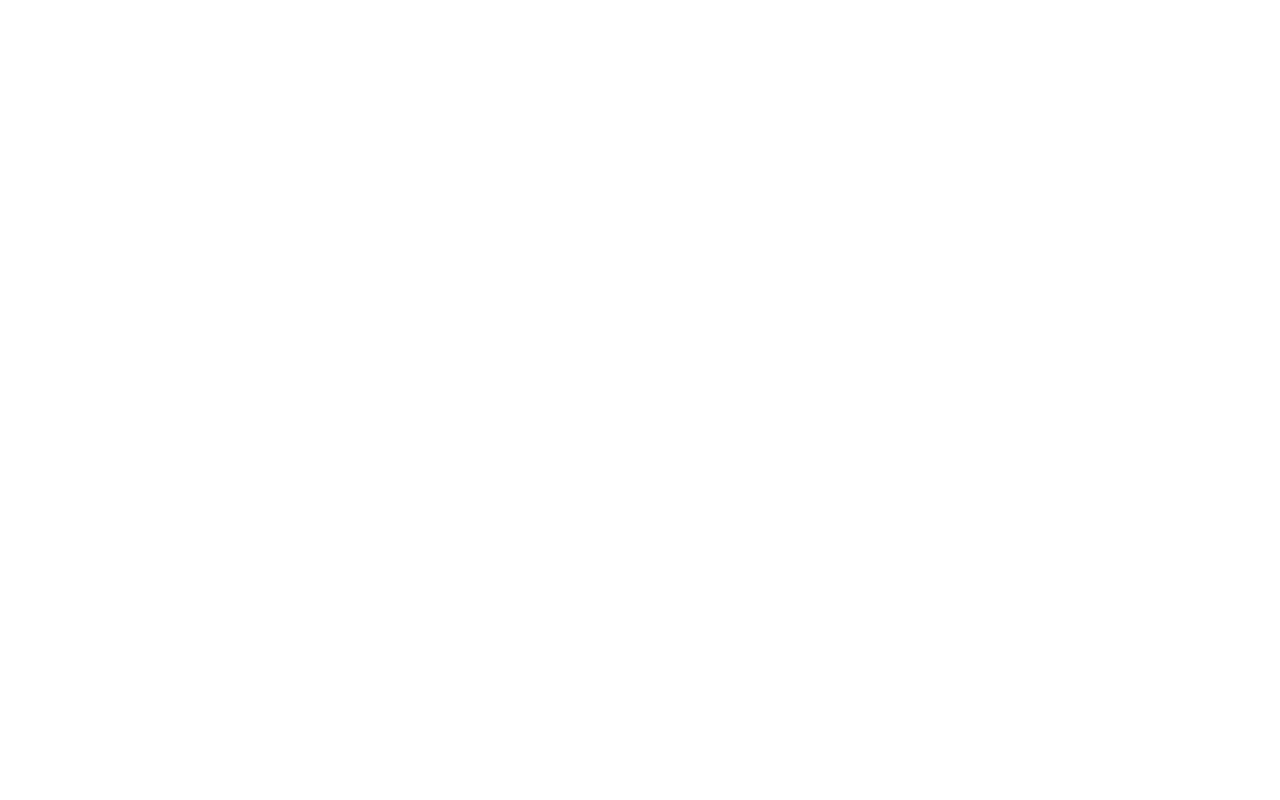
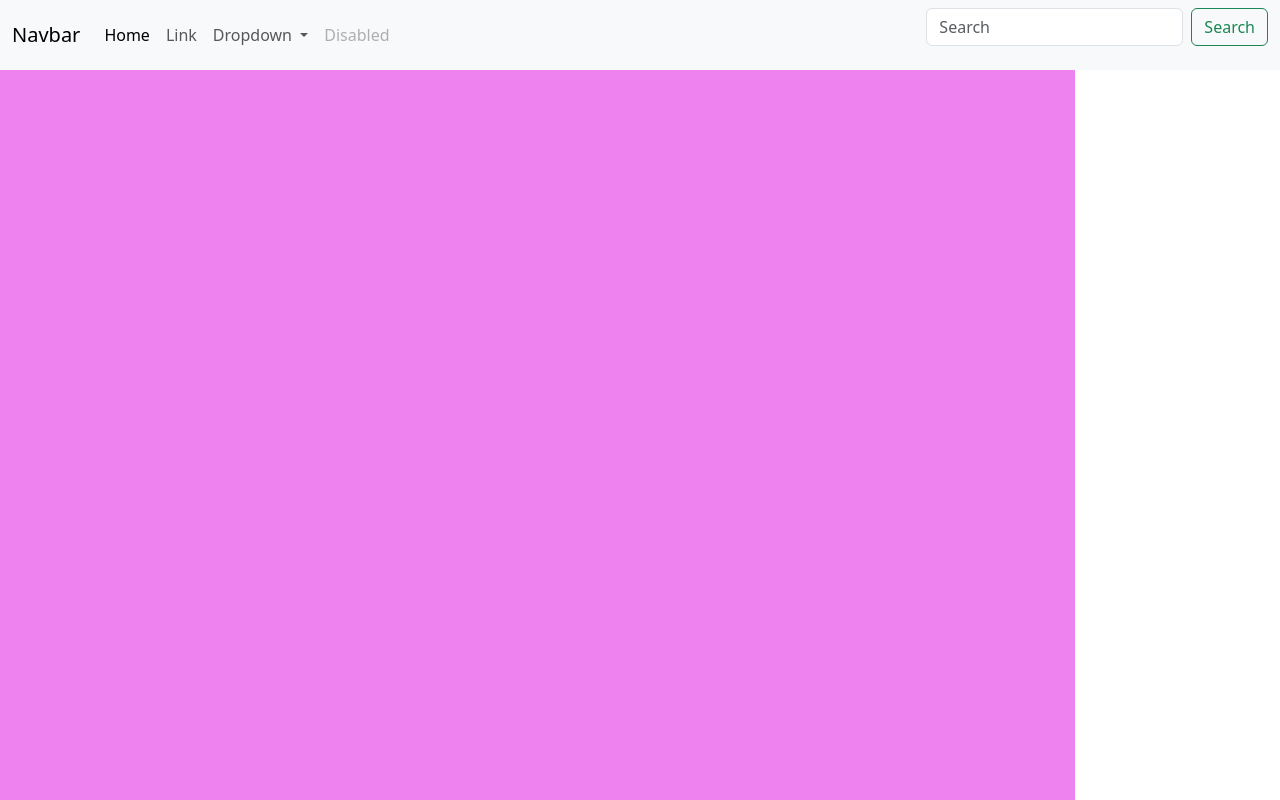
Before and after one commit to AlessioDiMari/html-css-bootstrap-dashboard, a plain HTML site: page index.html in a window 1280 px wide. Drawn offline with nearby package versions, Linux system fonts and the light colour scheme.

Commit message:
abbozzo navbar

```diff
--- a/css/style.css
+++ b/css/style.css
@@ -0,0 +1,24 @@
+.my-navbar{
+    height: 70px;
+}
+
+
+.my-big-section{
+    /* display: flex; */
+    height: calc(100vh - 70px);
+
+}
+
+
+.my-aside{
+    /* width: 200px; */
+    /* background-color: yellow; */
+    background-image: url(../img/sidebar-bg.png);
+    background-color: #051E34;
+}
+
+.my-main{
+    /* width: calc(100% - 200px); */
+    background-color: violet;
+    overflow: auto;
+}
--- a/index.html
+++ b/index.html
@@ -2,7 +2,7 @@
 <head>
     <meta charset="UTF-8">
     <meta name="viewport" content="width=device-width, initial-scale=1.0">
-
+    <script src="https://kit.fontawesome.com/31a056169f.js" crossorigin="anonymous"></script>
     <!-- Bootstrap -->
     <link href="https://cdn.jsdelivr.net/npm/bootstrap@5.3.2/dist/css/bootstrap.min.css" rel="stylesheet" integrity="sha384-T3c6CoIi6uLrA9TneNEoa7RxnatzjcDSCmG1MXxSR1GAsXEV/Dwwykc2MPK8M2HN" crossorigin="anonymous">
 
@@ -11,8 +11,67 @@
     <title>Dashboard BootStrap</title>
 </head>
 <body>
+    <!-- NAVBAR -->
+    <nav class="navbar navbar-expand-lg bg-body-tertiary my-navbar">
+        <div class="container-fluid">
+          <a class="navbar-brand" href="#">Navbar</a>
+          <button class="navbar-toggler" type="button" data-bs-toggle="collapse" data-bs-target="#navbarSupportedContent" aria-controls="navbarSupportedContent" aria-expanded="false" aria-label="Toggle navigation">
+            <span class="navbar-toggler-icon"></span>
+          </button>
+          <div class="collapse navbar-collapse" id="navbarSupportedContent">
+            <ul class="navbar-nav me-auto mb-2 mb-lg-0">
+              <li class="nav-item">
+                <a class="nav-link active" aria-current="page" href="#">Home</a>
+              </li>
+              <li class="nav-item">
+                <a class="nav-link" href="#">Link</a>
+              </li>
+              <li class="nav-item dropdown">
+                <a class="nav-link dropdown-toggle" href="#" role="button" data-bs-toggle="dropdown" aria-expanded="false">
+                  Dropdown
+                </a>
+                <ul class="dropdown-menu">
+                  <li><a class="dropdown-item" href="#">Action</a></li>
+                  <li><a class="dropdown-item" href="#">Another action</a></li>
+                  <li><hr class="dropdown-divider"></li>
+                  <li><a class="dropdown-item" href="#">Something else here</a></li>
+                </ul>
+              </li>
+              <li class="nav-item">
+                <a class="nav-link disabled" aria-disabled="true">Disabled</a>
+              </li>
+            </ul>
+            <form class="d-flex" role="search">
+              <input class="form-control me-2" type="search" placeholder="Search" aria-label="Search">
+              <button class="btn btn-outline-success" type="submit">Search</button>
+            </form>
+          </div>
+        </div>
+    </nav>
+    <!-- FINE NAVBAR -->
+
+
+    <div class="my-big-section row">
+        <!-- ASIDE -->
+
+
+        <!-- FINE ASIDE -->
+
+
+        <!-- MAIN -->
+
+        <main class="my-main col-10">
 
 
 
+        </main>
+
+        <!-- FINE MAIN -->
+
+
+
+
+
+    </div>
 </body>
 </html>
```
